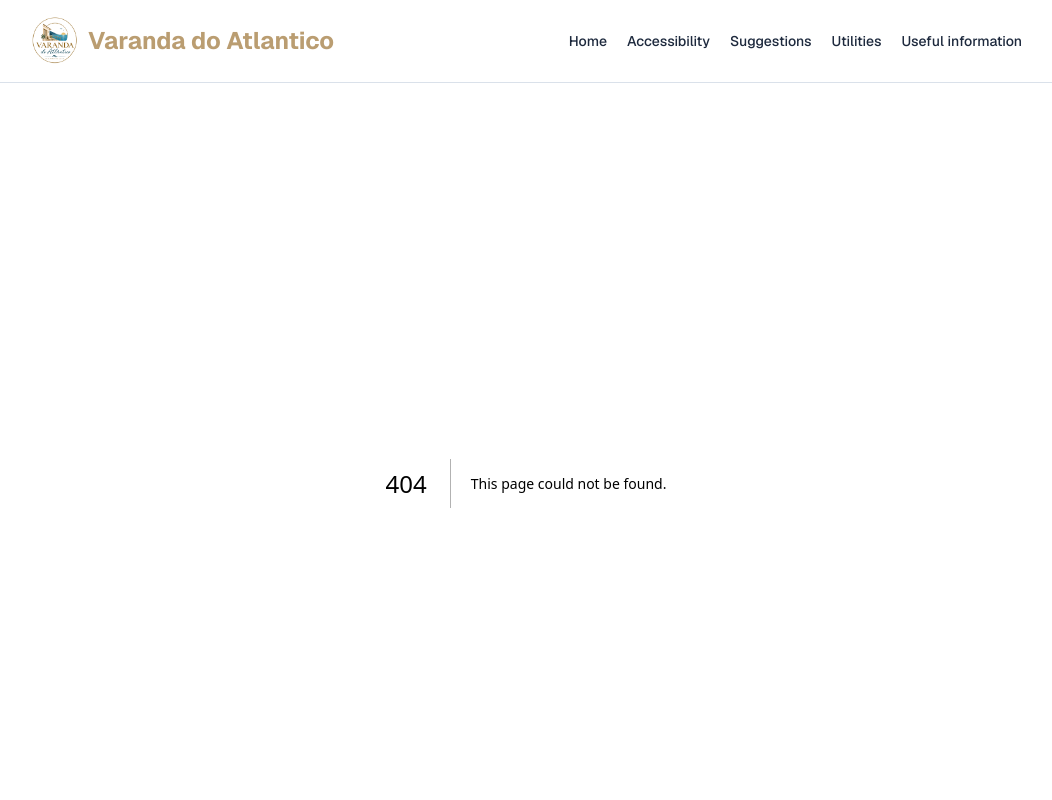
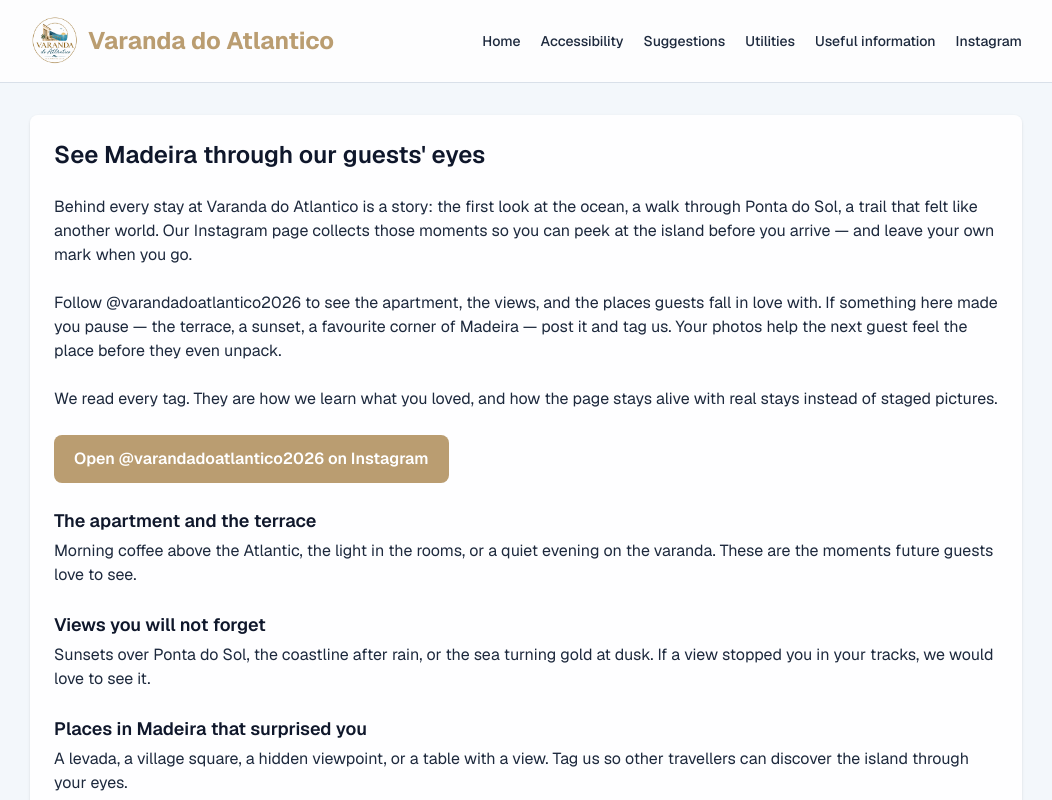
Before and after one commit to jcostadev23/varanda-do-atlantico, a Next.js app: page /instagram in a window 1280 px wide. Before the commit this address had no page. Shown: the top 800 px of the page, without its empty margins (114-1166 px from the left). Built offline with nearby package versions, Linux system fonts and the light colour scheme.

Commit message:
Adding Instagram page

```diff
--- /dev/null
+++ b/src/app/instagram/page.tsx
@@ -0,0 +1,54 @@
+import { ContentPanel } from "@/components/ContentPanel";
+import { PageHeading } from "@/components/PageHeading";
+import { INSTAGRAM_HANDLE, INSTAGRAM_URL } from "@/constants/site";
+import { instagramPrompts } from "@/data/instagramInvite";
+
+export default function InstagramPage() {
+  return (
+    <ContentPanel>
+      <PageHeading title="See Madeira through our guests' eyes" />
+      <div className="space-y-6 text-slate-800">
+        <p>
+          Behind every stay at Varanda do Atlantico is a story: the first look
+          at the ocean, a walk through Ponta do Sol, a trail that felt like
+          another world. Our Instagram page collects those moments so you can
+          peek at the island before you arrive — and leave your own mark when
+          you go.
+        </p>
+        <p>
+          Follow {INSTAGRAM_HANDLE} to see the apartment, the views, and the
+          places guests fall in love with. If something here made you pause —
+          the terrace, a sunset, a favourite corner of Madeira — post it and tag
+          us. Your photos help the next guest feel the place before they even
+          unpack.
+        </p>
+        <p>
+          We read every tag. They are how we learn what you loved, and how the
+          page stays alive with real stays instead of staged pictures.
+        </p>
+        <a
+          href={INSTAGRAM_URL}
+          target="_blank"
+          rel="noopener noreferrer"
+          className="inline-block rounded-lg bg-[#BA9D71] px-5 py-3 font-semibold text-white transition hover:bg-[#a88b62]"
+        >
+          Open {INSTAGRAM_HANDLE} on Instagram
+        </a>
+        <ul className="space-y-6">
+          {instagramPrompts.map((prompt) => (
+            <li key={prompt.title}>
+              <h2 className="mb-1 text-lg font-semibold text-slate-900">
+                {prompt.title}
+              </h2>
+              <p>{prompt.description}</p>
+            </li>
+          ))}
+        </ul>
+        <p>
+          When you post, tag {INSTAGRAM_HANDLE} so we can find your photos and
+          share them with other travellers curious about Madeira.
+        </p>
+      </div>
+    </ContentPanel>
+  );
+}
--- a/src/constants/site.ts
+++ b/src/constants/site.ts
@@ -2,3 +2,7 @@ export const SITE_NAME = "Varanda do Atlantico";
 
 export const SERVICE_PHONE_NUMBER = "+351 926117480";
 export const SERVICE_EMAIL_ADDRESS = "carlos_jesus_costa@hotmail.com";
+
+export const INSTAGRAM_HANDLE = "@varandadoatlantico2026";
+export const INSTAGRAM_URL =
+  "https://www.instagram.com/varandadoatlantico2026/";
--- /dev/null
+++ b/src/data/instagramInvite.ts
@@ -0,0 +1,22 @@
+export type InstagramPrompt = {
+  title: string;
+  description: string;
+};
+
+export const instagramPrompts: InstagramPrompt[] = [
+  {
+    title: "The apartment and the terrace",
+    description:
+      "Morning coffee above the Atlantic, the light in the rooms, or a quiet evening on the varanda. These are the moments future guests love to see.",
+  },
+  {
+    title: "Views you will not forget",
+    description:
+      "Sunsets over Ponta do Sol, the coastline after rain, or the sea turning gold at dusk. If a view stopped you in your tracks, we would love to see it.",
+  },
+  {
+    title: "Places in Madeira that surprised you",
+    description:
+      "A levada, a village square, a hidden viewpoint, or a table with a view. Tag us so other travellers can discover the island through your eyes.",
+  },
+];
--- a/src/data/navigationLinks.ts
+++ b/src/data/navigationLinks.ts
@@ -9,4 +9,5 @@ export const navigationLinks: NavigationLink[] = [
   { href: "/suggestions", label: "Suggestions" },
   { href: "/utilities", label: "Utilities" },
   { href: "/useful-information", label: "Useful information" },
+  { href: "/instagram", label: "Instagram" },
 ];
```
